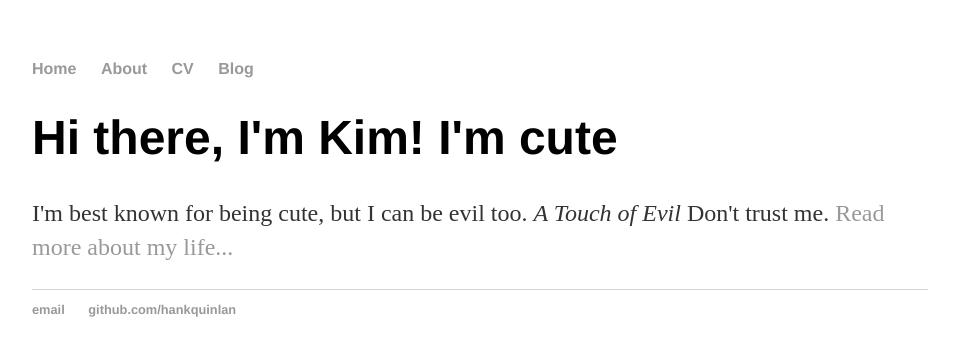
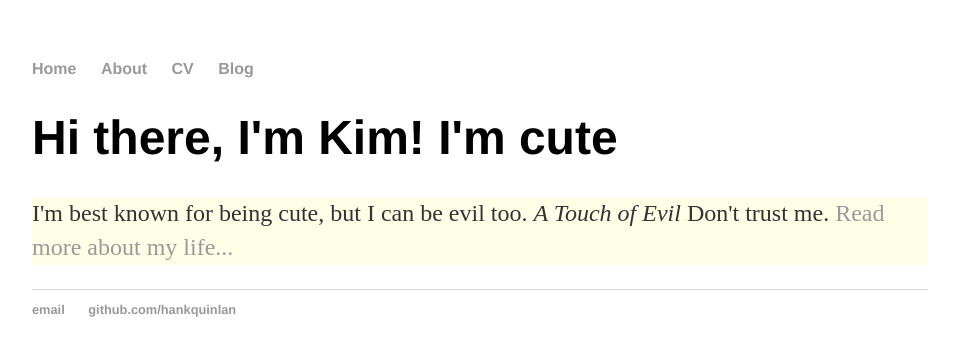
Before and after one commit to kim-ngoc/kim-ngoc.github.io, a Jekyll site: the page built from index.html, in a window 1280 px wide. Shown: the top 356 px of the page, without its empty margins (160-1119 px from the left). Built offline with Jekyll 4.4.1, drawn with Linux system fonts in a browser that asks for light colours.

Commit message:
Update main.css

```diff
--- a/css/main.css
+++ b/css/main.css
@@ -27,6 +27,7 @@ p {
     font-size: 1.5em;
     line-height: 1.4em;
     color: #333;
+    background: #FFFFE8;
 }
 footer {
     border-top: 1px solid #d5d5d5;
```
